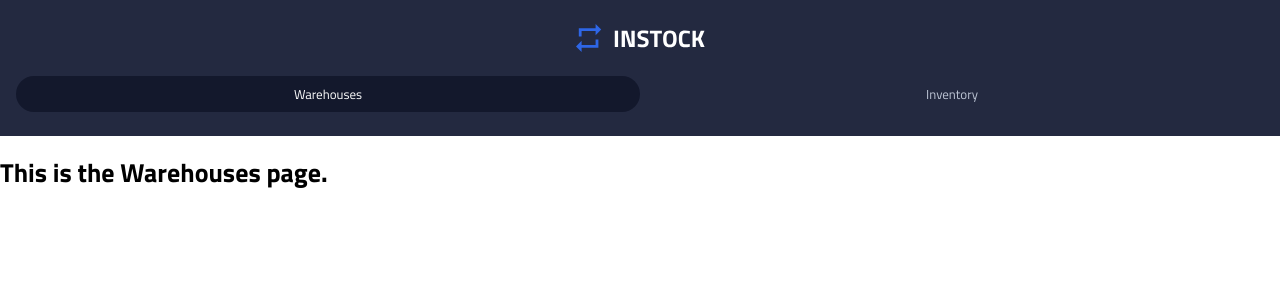
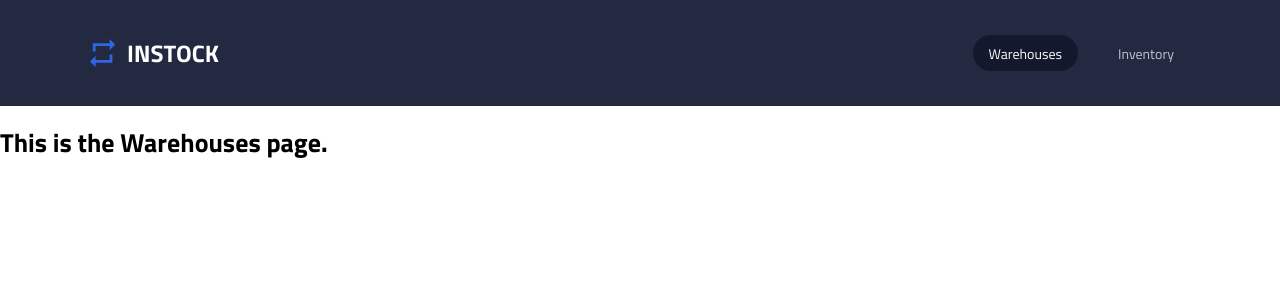
Before and after one commit to j-stax/instock-client, a React (Vite) app: page / in a window 1280 px wide. Shown: the top 300 px of the page. Built offline with nearby package versions, Linux system fonts and the light colour scheme.

Commit message:
Header.jsx - tablet and desktop styling

```diff
--- a/src/components/Header/Header.jsx
+++ b/src/components/Header/Header.jsx
@@ -21,6 +21,8 @@ export default function Header() {
         }
     })
 
+    // TODO: Tablet and Desktop view
+
     return (
         <header className="header">
             <Logo className="header__logo" />
--- a/src/components/Header/Header.scss
+++ b/src/components/Header/Header.scss
@@ -5,13 +5,32 @@
     background-color: $bg-graphite;
     padding: 1.5rem 1rem;
 
+    @include tablet {
+        padding: 2.1875rem 2rem;
+        display: flex;
+        justify-content: space-between;
+        align-items: center;
+    }
+
+    @include desktop {
+        padding: 2.1875rem 5.625rem;
+    }
+
     &__logo {
         display: block;
         margin: 0 auto 1.5rem;
+
+        @include tablet {
+            margin: 0;
+        }
     }
 
     &__nav {
         display: flex;
+
+        @include tablet {
+            gap: 1.5rem;
+        }
     }
 
     &__nav-link {
@@ -24,10 +43,20 @@
         text-align: center;
         border-radius: 1.25rem;
         color: $secondary-cloud;
+        font-size: $m-h3;
 
         &--active {
             background-color: $instock-black;
             color: $white;
         }
+
+        &:hover {
+            text-decoration: underline;
+        }
+
+        @include tablet {
+            padding: 0 1rem;
+            font-size: $h3;
+        }
     }
 }
```
